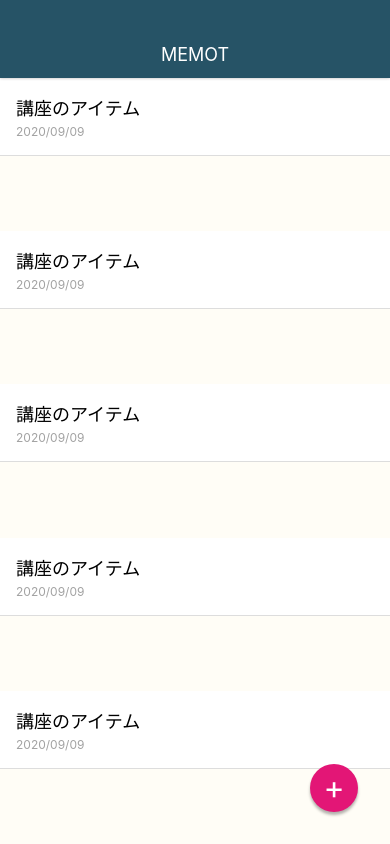
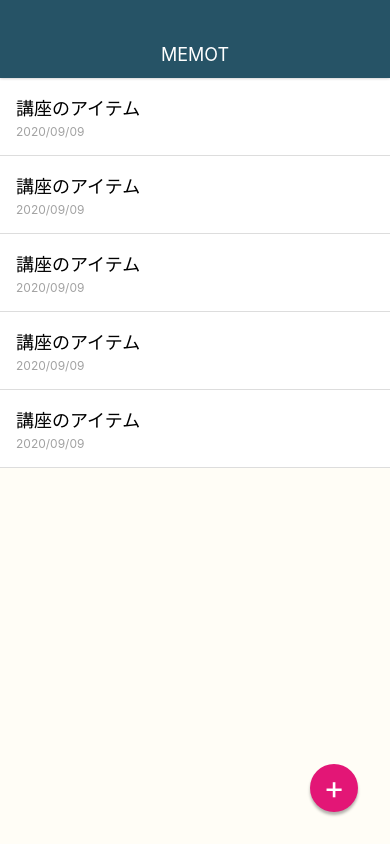
Before and after one commit to Tech-Nayuta/MemoApp, a React Native app: screen / in a window 390 px wide. Built offline with nearby package versions, Linux system fonts and the light colour scheme.

Commit message:
Refactoring MemoList

```diff
--- a/App.js
+++ b/App.js
@@ -1,61 +1,17 @@
 import { StatusBar } from 'expo-status-bar';
 import React from 'react';
-import { StyleSheet, Text, View } from 'react-native';
-import BodyText from './src/elements/BodyText';
+import { StyleSheet, View } from 'react-native';
+// import BodyText from './src/elements/BodyText';
+import Appbar from './src/components/Appbar';
+import MemoList from './src/components/MemoList';
+import CircleButton from './src/elements/CircleButton';
 
 export default function App() {
   return (
-     <View style={styles.container}>
-    {/* //   <Text>
-    //     Hello!
-    //   </Text>
-    //   <BodyText>
-    //     Hi!
-    //   </BodyText> */}
-
-      <View style={styles.appbar}>
-        <View>
-          <Text style={styles.appbarTitle}>MEMOT</Text>
-        </View>
-      </View>
-
-      <View style={styles.memoList}>
-        <View style={styles.memoListItem}>
-          <Text style={styles.memoTitle}>講座のアイテム</Text>
-          <Text style={styles.memoDate}>2020/09/09</Text>
-        </View>
-      </View>
-
-      <View style={styles.memoList}>
-        <View style={styles.memoListItem}>
-          <Text style={styles.memoTitle}>講座のアイテム</Text>
-          <Text style={styles.memoDate}>2020/09/09</Text>
-        </View>
-      </View>
-
-      <View style={styles.memoList}>
-        <View style={styles.memoListItem}>
-          <Text style={styles.memoTitle}>講座のアイテム</Text>
-          <Text style={styles.memoDate}>2020/09/09</Text>
-        </View>
-      </View>
-
-      <View style={styles.memoList}>
-        <View style={styles.memoListItem}>
-          <Text style={styles.memoTitle}>講座のアイテム</Text>
-          <Text style={styles.memoDate}>2020/09/09</Text>
-        </View>
-      </View>
-
-      <View style={styles.memoList}>
-        <View style={styles.memoListItem}>
-          <Text style={styles.memoTitle}>講座のアイテム</Text>
-          <Text style={styles.memoDate}>2020/09/09</Text>
-        </View>
-      </View>
-      <View style={styles.memoAddButton}>
-        <Text style={styles.memoAddButtonTitle}>+</Text>
-      </View>
+    <View style={styles.container}>
+      <Appbar/>
+      <MemoList/>
+      <CircleButton>+</CircleButton>
     </View>
   );
 }
@@ -69,64 +25,4 @@
     justifyContent: 'center',
     paddingTop:78,
   },
-  memoAddButton:{
-    position: 'absolute',
-    bottom: 32,
-    right: 32,
-    width: 48,
-    height: 48,
-    backgroundColor: '#e31676',
-    borderRadius: 24,
-    justifyContent:'center',
-    alignItems:'center',
-    shadowColor:'#000',
-    shadowOffset: {width:0,height:3},
-    shadowOpacity: 0.3,
-    shadowRadius: 3,
-  },
-  memoAddButtonTitle:{
-    fontSize: 32,
-    lineHeight: 32,
-    color: '#FFF',
-  },
-  memoList:{
-    // backgroundColor: '#eee',
-    width: '100%',
-    flex:1,
-  },
-  memoListItem:{
-    padding: 16,
-    borderBottomWidth: 1,
-    borderBottomColor: '#ddd',
-    backgroundColor: '#fff',
-  },
-  memoTitle:{
-    fontSize:18,
-    marginBottom:4,
-  },
-  memoDate:{
-    fontSize:12,
-    color:'#a2a2a2',
-  },
-  appbar: {
-    position:'absolute',
-    top: 0,
-    left: 0,
-    right: 0,
-    height: 78,
-    paddingTop: 30,
-    justifyContent: 'center',
-    alignItems: 'center',
-    backgroundColor: '#265366',
-    shadowColor:'#000',
-    shadowOffset: {width:0,height:0},
-    shadowOpacity: 0.3,
-    shadowRadius: 3,
-    zIndex: 10,
-
-  },
-  appbarTitle:{
-    color: '#fff',
-    fontSize: 18,
-  }
 });
--- /dev/null
+++ b/src/components/Appbar.js
@@ -0,0 +1,40 @@
+import React from 'react';
+import {StyleSheet, View, Text} from 'react-native';
+
+class Appbar extends React.Component{
+  render(){
+    return(
+    <View style={styles.appbar}>
+      <View>
+        <Text style={styles.appbarTitle}>MEMOT</Text>
+      </View>
+    </View>
+    );
+  }
+}
+
+const styles = StyleSheet.create({
+  appbar: {
+    position:'absolute',
+    top: 0,
+    left: 0,
+    right: 0,
+    height: 78,
+    paddingTop: 30,
+    justifyContent: 'center',
+    alignItems: 'center',
+    backgroundColor: '#265366',
+    shadowColor:'#000',
+    shadowOffset: {width:0,height:0},
+    shadowOpacity: 0.3,
+    shadowRadius: 3,
+    zIndex: 10,
+
+  },
+  appbarTitle:{
+    color: '#fff',
+    fontSize: 18,
+  }
+});
+
+export default Appbar;
--- /dev/null
+++ b/src/components/MemoList.js
@@ -0,0 +1,55 @@
+import React from 'react'
+import {StyleSheet, View, Text} from 'react-native';
+
+class MemoList extends React.Component{
+  render(){
+    return(
+    <View style={styles.memoList}>
+      <View style={styles.memoListItem}>
+        <Text style={styles.memoTitle}>講座のアイテム</Text>
+        <Text style={styles.memoDate}>2020/09/09</Text>
+      </View>
+      <View style={styles.memoListItem}>
+        <Text style={styles.memoTitle}>講座のアイテム</Text>
+        <Text style={styles.memoDate}>2020/09/09</Text>
+      </View>
+      <View style={styles.memoListItem}>
+        <Text style={styles.memoTitle}>講座のアイテム</Text>
+        <Text style={styles.memoDate}>2020/09/09</Text>
+      </View>
+      <View style={styles.memoListItem}>
+        <Text style={styles.memoTitle}>講座のアイテム</Text>
+        <Text style={styles.memoDate}>2020/09/09</Text>
+      </View>
+      <View style={styles.memoListItem}>
+        <Text style={styles.memoTitle}>講座のアイテム</Text>
+        <Text style={styles.memoDate}>2020/09/09</Text>
+      </View>
+    </View>
+    );
+  }
+}
+
+const styles = StyleSheet.create({
+  memoList:{
+    // backgroundColor: '#eee',
+    width: '100%',
+    flex:1,
+  },
+  memoListItem:{
+    padding: 16,
+    borderBottomWidth: 1,
+    borderBottomColor: '#ddd',
+    backgroundColor: '#fff',
+  },
+  memoTitle:{
+    fontSize:18,
+    marginBottom:4,
+  },
+  memoDate:{
+    fontSize:12,
+    color:'#a2a2a2',
+  },
+});
+
+export default MemoList;
--- /dev/null
+++ b/src/elements/CircleButton.js
@@ -0,0 +1,37 @@
+import React from 'react';
+import {StyleSheet, Text, View} from 'react-native';
+
+class CircleButton extends React.Component{
+  render(){
+    return(
+    <View style={styles.circleButton}>
+      <Text style={styles.circleButtonTitle}>{this.props.children}</Text>
+    </View>
+    );
+  }
+}
+
+const styles = StyleSheet.create({
+  circleButton:{
+    position: 'absolute',
+    bottom: 32,
+    right: 32,
+    width: 48,
+    height: 48,
+    backgroundColor: '#e31676',
+    borderRadius: 24,
+    justifyContent:'center',
+    alignItems:'center',
+    shadowColor:'#000',
+    shadowOffset: {width:0,height:3},
+    shadowOpacity: 0.3,
+    shadowRadius: 3,
+  },
+  circleButtonTitle:{
+    fontSize: 32,
+    lineHeight: 32,
+    color: '#FFF',
+  },
+});
+
+export default CircleButton;
```
